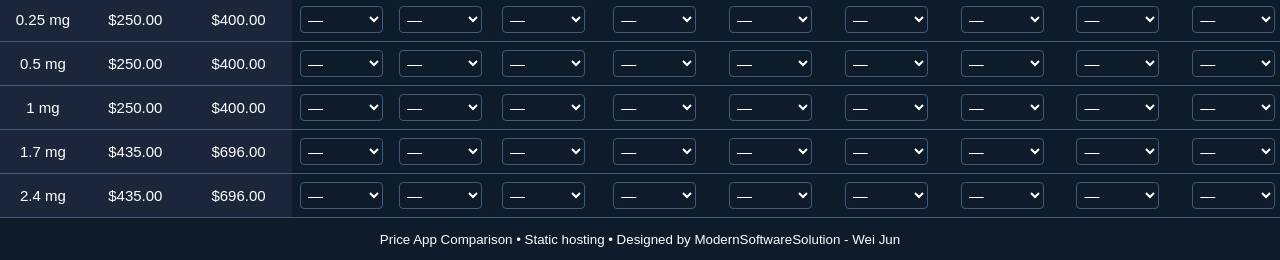
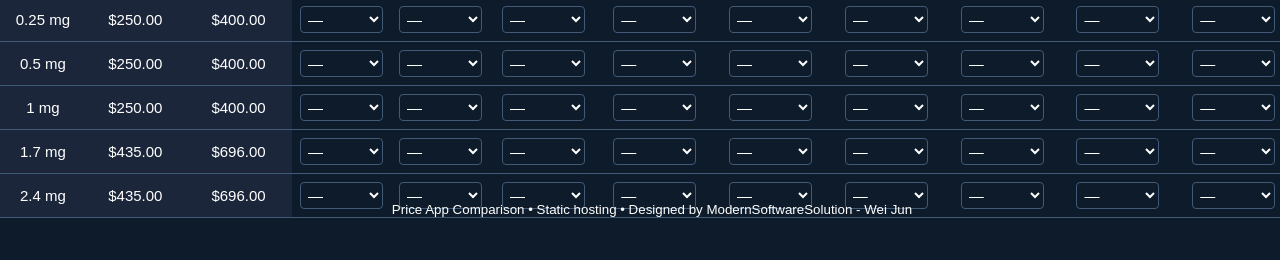
Before and after one commit to ModernSoftwareSolutionWeiJun/drug-price-app, a plain HTML site: page index.html in a window 1280 px wide. Shown: the part 570-830 px from the top of the page. After the commit the page ends 800 px from the top, so only its background shows below. Drawn offline with Linux system fonts and the light colour scheme.

Commit message:
Update style.css

```diff
--- a/style.css
+++ b/style.css
@@ -143,5 +143,9 @@ main {
   text-align: center;
   color: var(--muted);
   padding: 12px;
-  margin-top: auto; /* keeps it at the bottom */
+  position: fixed;
+  bottom: 0;
+  left: 0;
+  width: 100%;
+  background: var(--card);
 }
```
